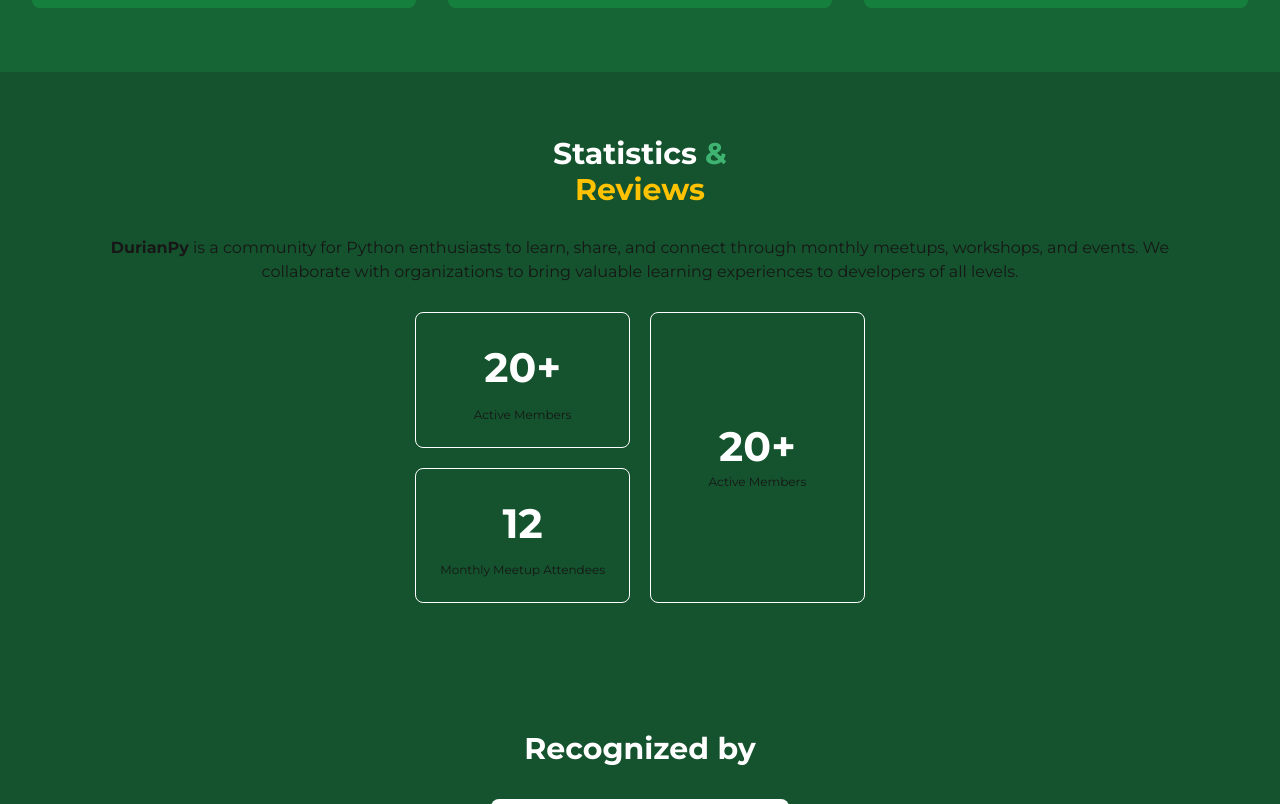
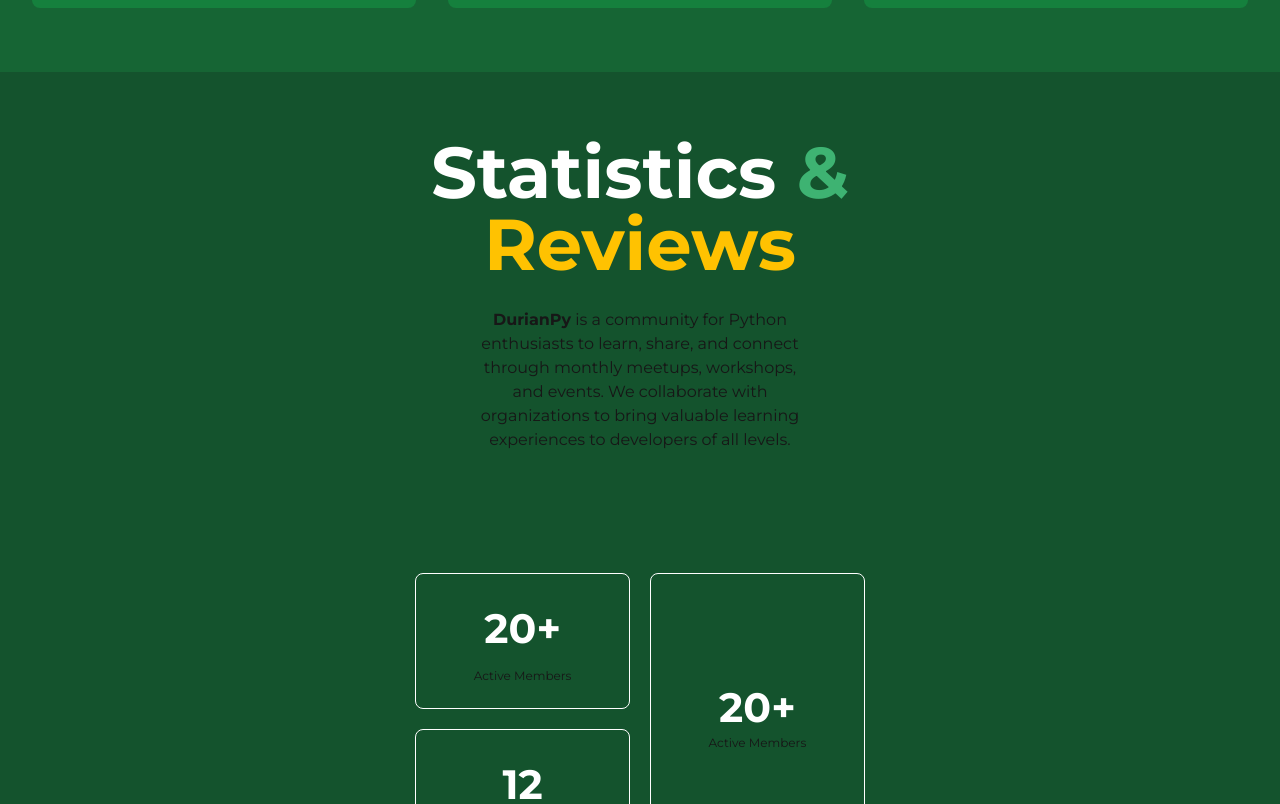
Before and after one commit to DurianPy-Davao-Python-User-Group/DurianPy-Official-Website, a Next.js app: page / in a window 1280 px wide. Shown: the part 1016-1820 px from the top of the page. Built offline with nearby package versions, Linux system fonts and the light colour scheme.

Commit message:
fix: code cleanup for title section

```diff
--- a/app/components/home/StatsAndReviews.tsx
+++ b/app/components/home/StatsAndReviews.tsx
@@ -4,18 +4,22 @@
   return (
     <section className="bg-green-900 py-16">
       <Container>
-        <div className="flex flex-col items-center px-8">
+        <div className="flex flex-col items-center px-8  xl:px-[320px]">
           {/* Section Title */}
-          <div className="flex flex-col items-center text-3xl font-bold text-white pb-7">
-            <div className="flex">
+          <div className=" text-center text-3xl xl:text-7xl font-bold xl:leading-none text-white pb-7">
+            {/* <div className="flex xl:pb-10">
               <h2 className="pr-2">Statistics</h2>
               <h2 className="text-midoriGreen">&</h2>
             </div>
-            <h2 className="text-centerStage">Reviews</h2>
+            <h2 className="text-centerStage">Reviews</h2> */}
+            <h2 className="">
+              Statistics <span className="text-midoriGreen">&</span> <br />{' '}
+              <span className="text-centerStage">Reviews</span>
+            </h2>
           </div>
 
           {/* Section Description */}
-          <div className="flex justify-center text-center pb-7 px-2">
+          <div className="flex justify-center text-center pb-7 xl:pb-[121px] px-2 xl:px-32">
             <p>
               <span className="font-bold">DurianPy</span> is a community for
               Python enthusiasts to learn, share, and connect through monthly
```
